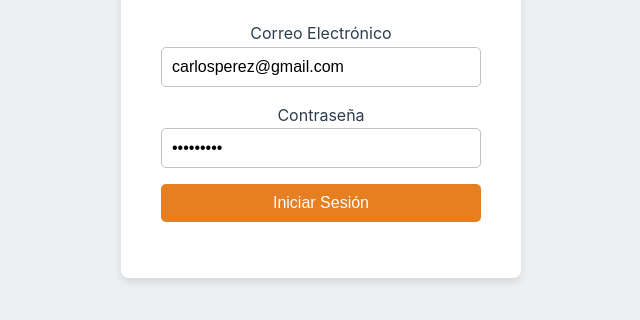
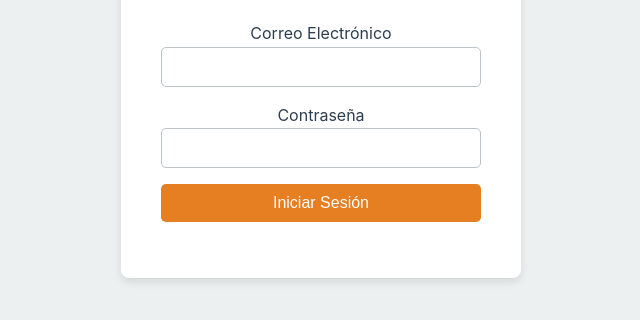
Before and after one commit to Carloseduardo27/Barilys, a website: page frontend/index.html in a window 1280 px wide. Shown: the part 308-628 px from the top of the page, without its empty margins (319-959 px from the left). Drawn offline with Linux system fonts and the light colour scheme.

Commit message:
modificacion de los inputs del login

```diff
--- a/frontend/index.html
+++ b/frontend/index.html
@@ -13,11 +13,11 @@
             <form id="login-form">
                 <div class="form-group">
                     <label for="email">Correo Electrónico</label>
-                    <input type="email" id="email" value="carlosperez@gmail.com" required>
+                    <input type="email" id="email" required>
                 </div>
                 <div class="form-group">
                     <label for="password">Contraseña</label>
-                    <input type="password" id="password" value="carlos123" required>
+                    <input type="password" id="password" required>
                 </div>
                 <button type="submit" class="btn btn-primary">Iniciar Sesión</button>
             </form>
```
